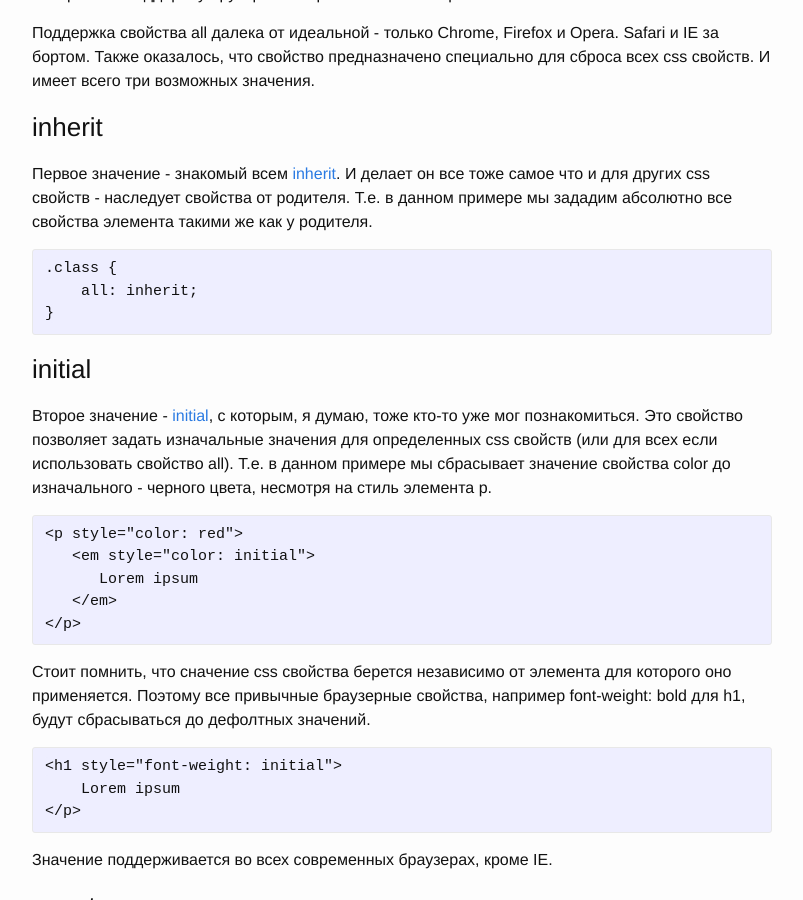
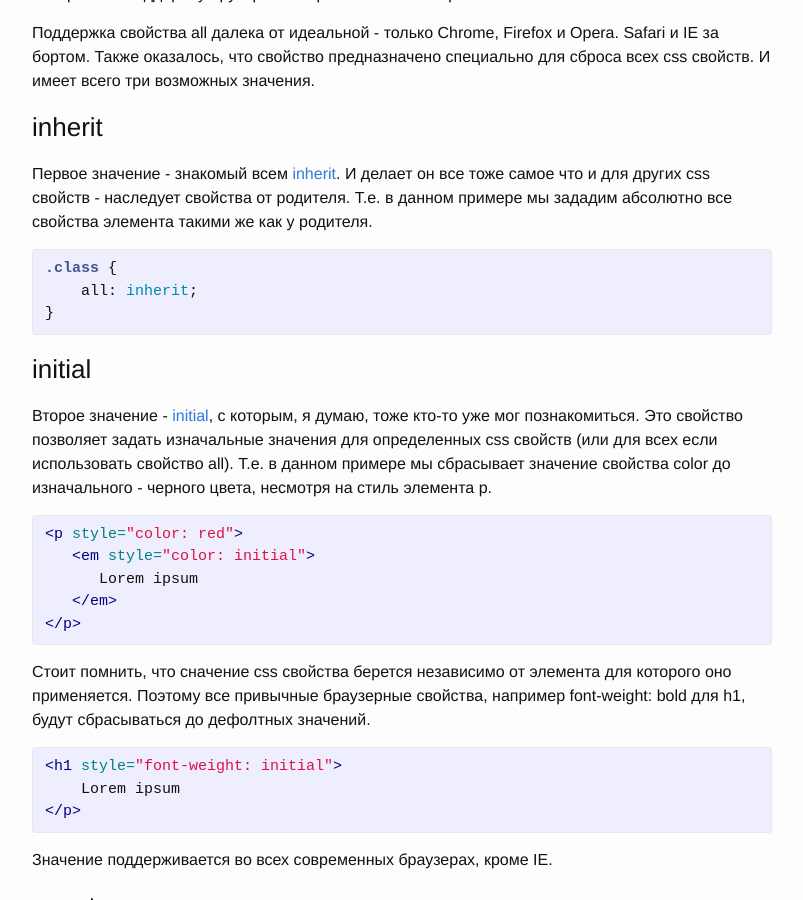
Before and after one commit to tolerants/blog, a Jekyll site: the page built from _posts/2014-12-03-css3-all-property.md, in a window 1280 px wide and 900 px high, scrolled down 341 px. Shown: the whole window, without its empty margins (238-1041 px from the left). Built offline with Jekyll 4.4.1, drawn with Linux system fonts in a browser that asks for light colours; comment, search, counter and statistics services are not loaded.

Commit message:
Update 2014-12-03-css3-all-property.md

````diff
--- a/_posts/2014-12-03-css3-all-property.md
+++ b/_posts/2014-12-03-css3-all-property.md
@@ -20,11 +20,11 @@ title:  "CSS3 All property"
 тоже самое что и для других css свойств - наследует свойства от родителя. Т.е. в данном примере мы зададим абсолютно
 все свойства элемента такими же как у родителя.
 
-```CSS
+{% highlight css %}
 .class {
     all: inherit;
 }
-```
+{% endhighlight %}
 
 ### initial
 
@@ -33,22 +33,22 @@ title:  "CSS3 All property"
 использовать свойство all). Т.е. в данном примере мы сбрасывает значение свойства color до изначального - черного цвета,
 несмотря на стиль элемента p.
 
-```HTML
+{% highlight html %}
 <p style="color: red">
    <em style="color: initial">
       Lorem ipsum
    </em>
 </p>
-```
+{% endhighlight %}
 
 Стоит помнить, что сначение css свойства берется независимо от элемента для которого оно применяется. Поэтому все
 привычные браузерные свойства, например font-weight: bold для h1, будут сбрасываться до дефолтных значений.
 
-```HTML
+{% highlight html %}
 <h1 style="font-weight: initial">
     Lorem ipsum
 </p>
-```
+{% endhighlight %}
 
 Значение поддерживается во всех современных браузерах, кроме IE.
 
````
